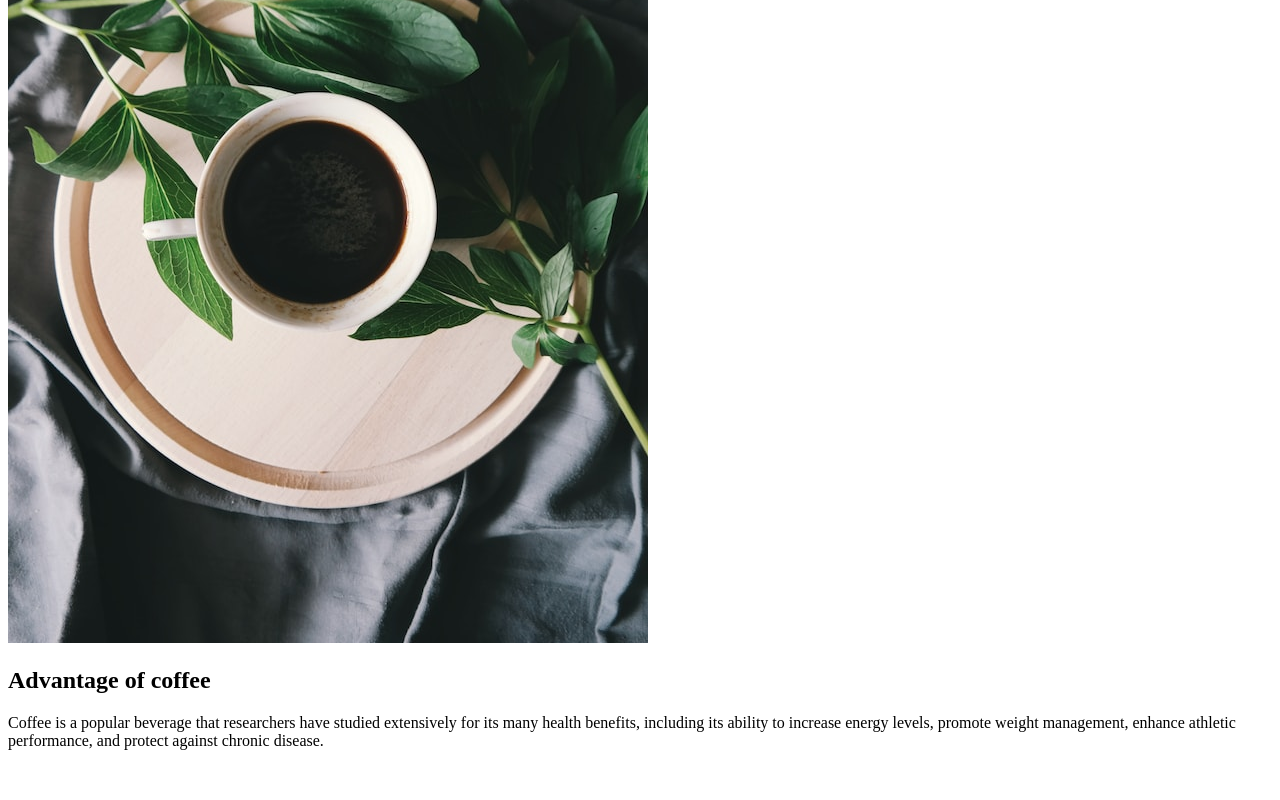
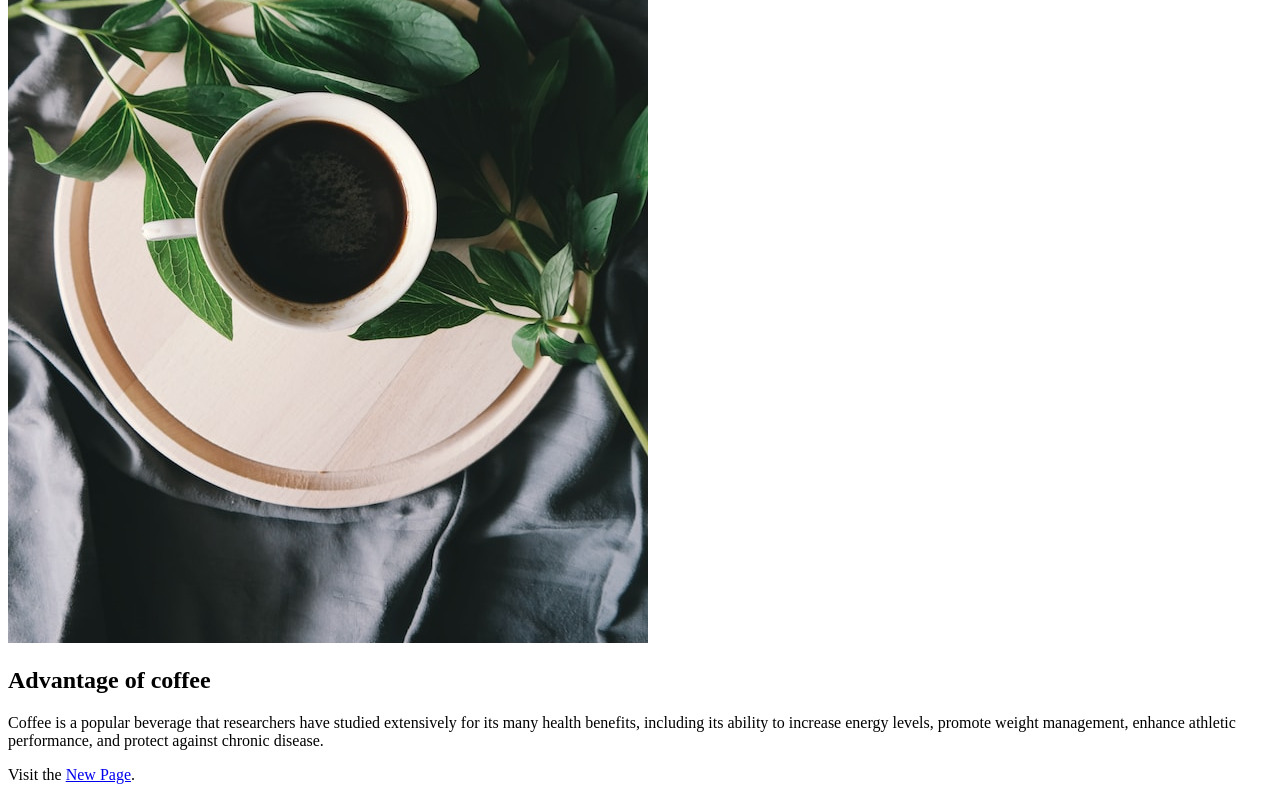
Before and after one commit to NtokozisZ/My-Journey, a plain HTML site: page index.html in a window 1280 px wide. Shown: the part 449-1249 px from the top of the page. Before the commit the page ends 1215 px from the top, so only its background shows below. Drawn offline with Linux system fonts and the light colour scheme.

Commit message:
Update index.html

```diff
--- a/index.html
+++ b/index.html
@@ -20,5 +20,6 @@
       promote weight management, enhance athletic performance, and protect
       against chronic disease.
     </p>
+    <p>Visit the <a href="contact.html">New Page</a>.</p>
   </body>
 </html>
```
